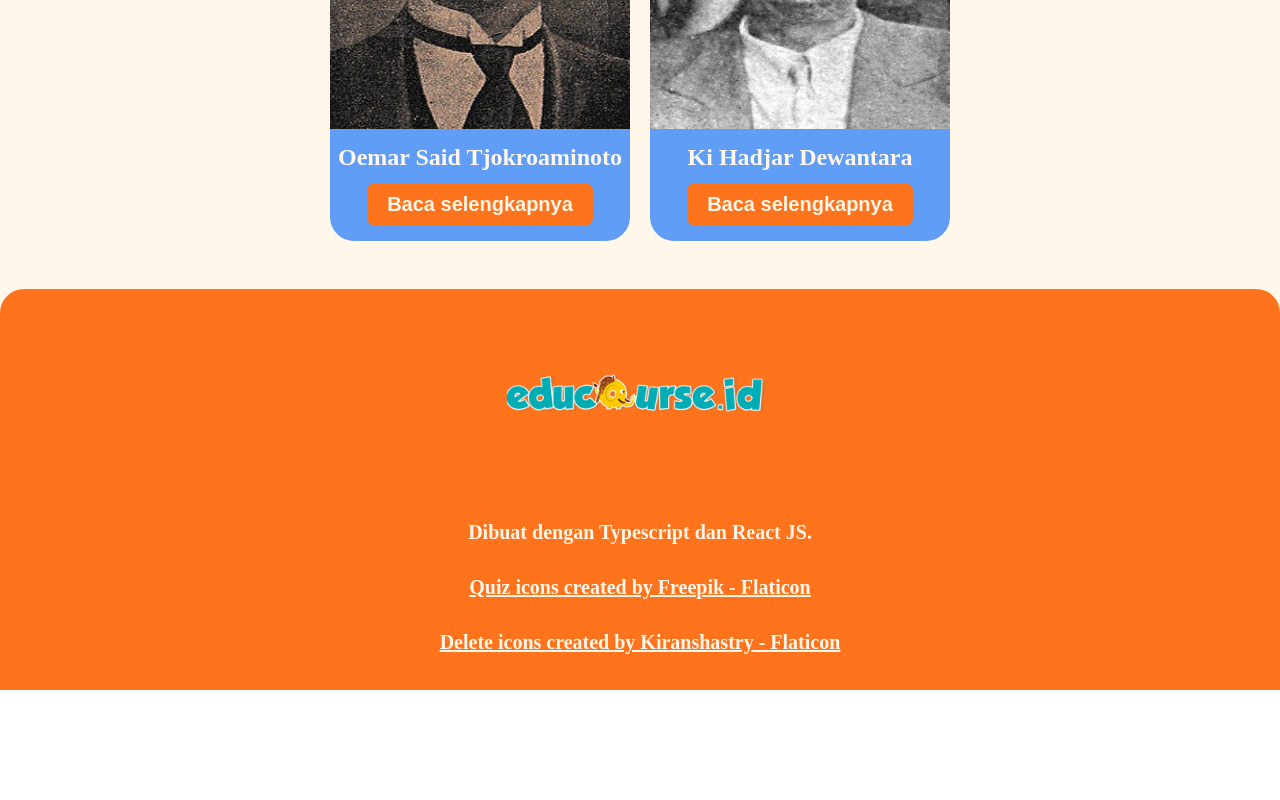
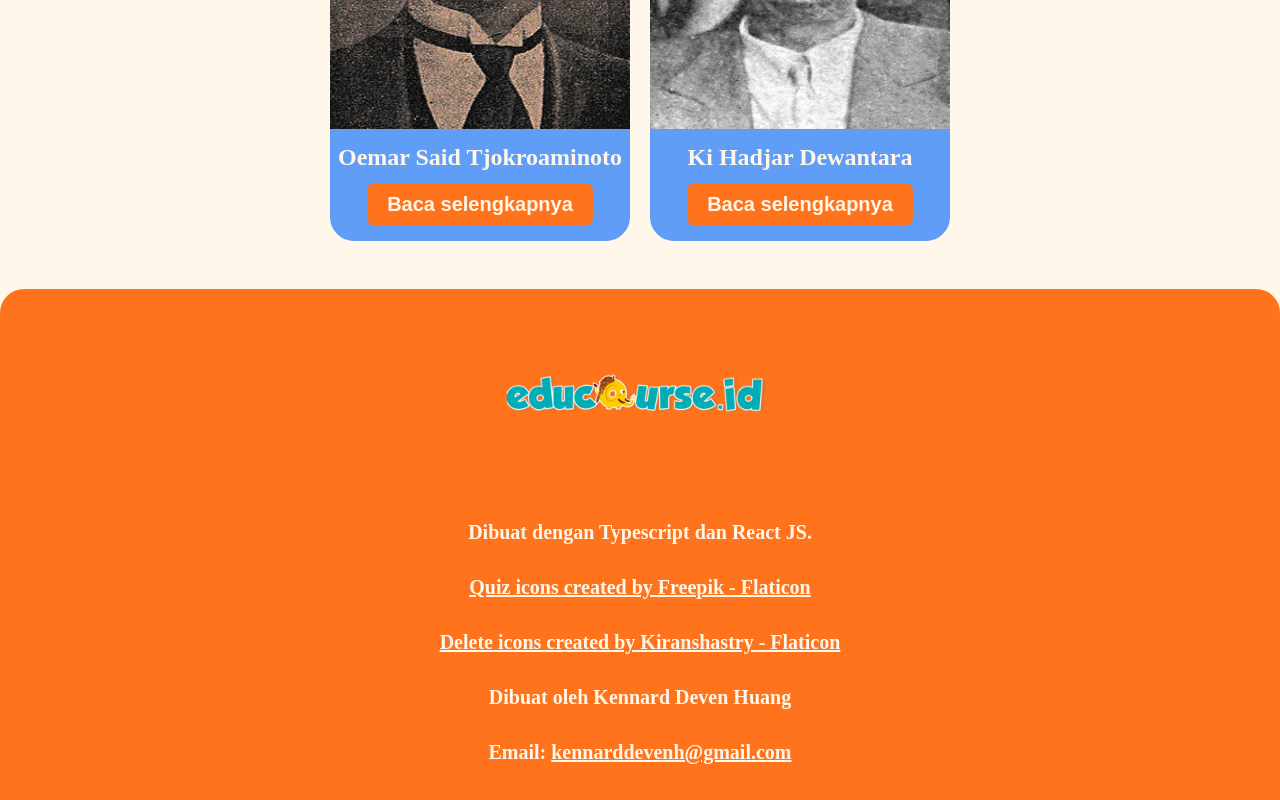
Before and after one commit to kennarddh/educourse-coding-for-patriotism-2022, a React (Vite) app: page / in a window 1280 px wide. Shown: the part 4653-5453 px from the top of the page. Before the commit the page ends 5343 px from the top, so only its background shows below. Built offline with nearby package versions, Linux system fonts and the light colour scheme.

Commit message:
feat: Contact us

```diff
--- a/src/Components/Footer/Footer.tsx
+++ b/src/Components/Footer/Footer.tsx
@@ -22,6 +22,13 @@ const Footer: FC = () => {
 				>
 					Delete icons created by Kiranshastry - Flaticon
 				</Text>
+				<Text>Dibuat oleh Kennard Deven Huang</Text>
+				<Text>
+					Email:{' '}
+					<Text as='a' href='mailto:kennarddevenh@gmail.com'>
+						kennarddevenh@gmail.com
+					</Text>
+				</Text>
 			</Container>
 		</Wrapper>
 	)
```
